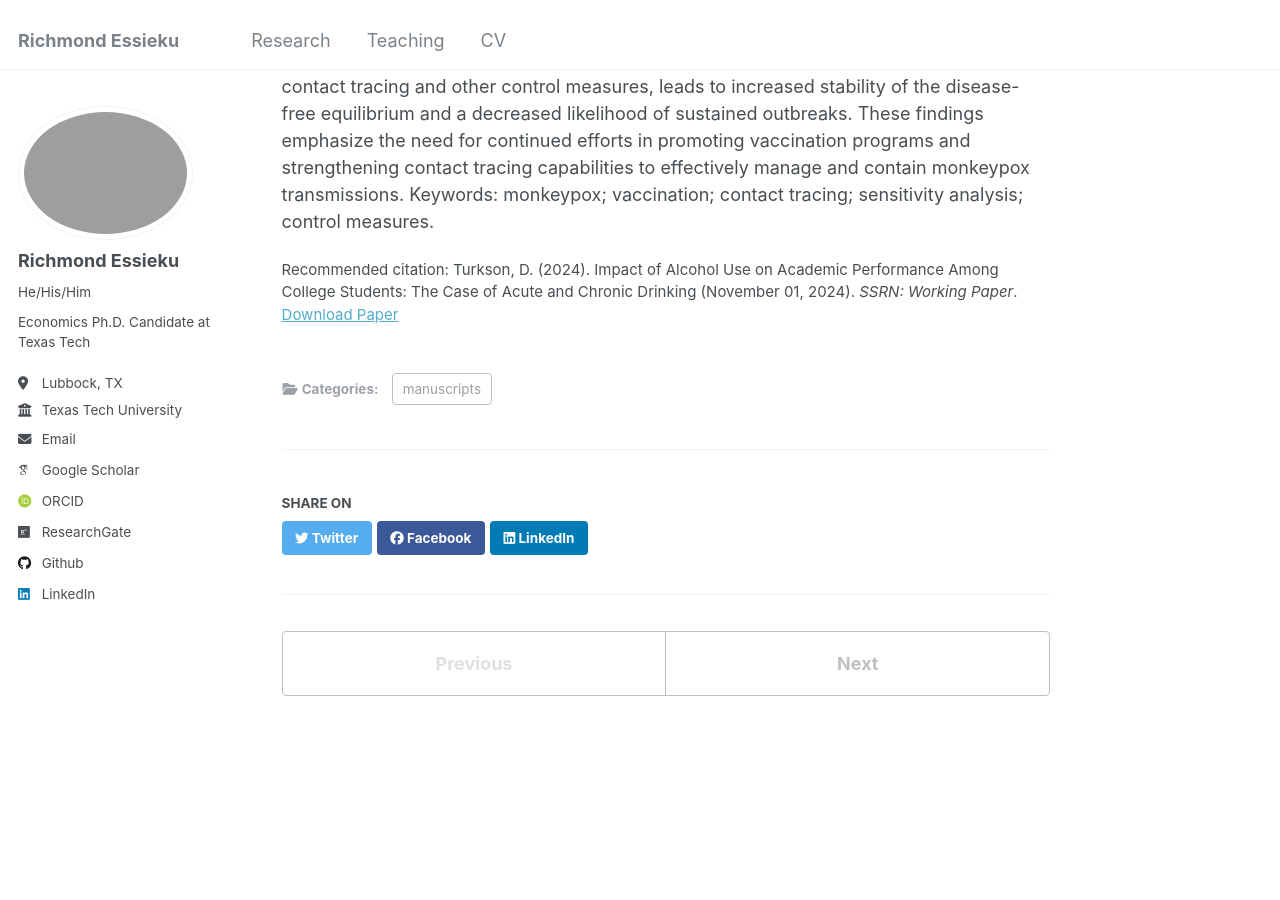
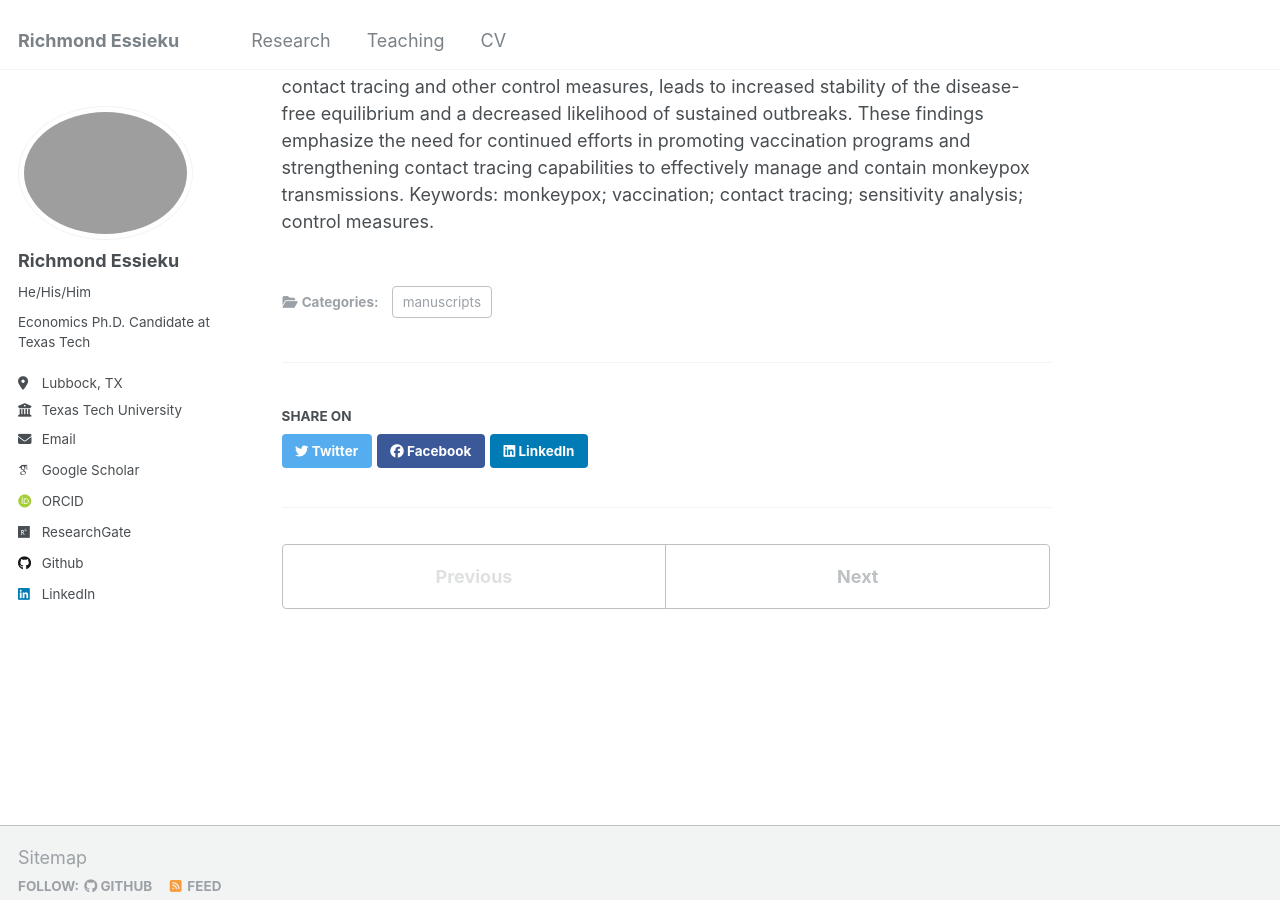
Before and after one commit to essieku/essieku.github.io, a Jekyll site: the page built from _publications/Rich.md, in a window 1280 px wide and 900 px high, scrolled down 494 px. Built offline with Jekyll 4.4.1, drawn with Linux system fonts in a browser that asks for light colours; some web fonts are replaced.

Commit message:
Update Rich.md

```diff
--- a/_publications/Rich.md
+++ b/_publications/Rich.md
@@ -8,7 +8,7 @@ date: 2023-05-17
 venue: 'J. Math. Comput. Sci.'
 slidesurl: # 'http://academicpages.github.io/files/slides2.pdf'
 paperurl: 'https://doi.org/10.28919/jmcs/8038'
-citation: 'Turkson, D. (2024). Impact of Alcohol Use on Academic Performance Among College Students: The Case of Acute and Chronic Drinking (November 01, 2024). <i>SSRN: Working Paper</i>.'
+
 
 
 
```
